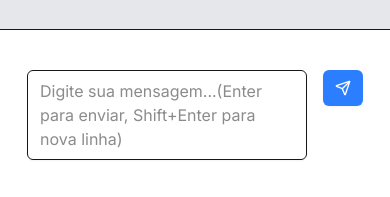
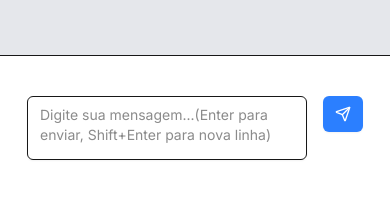
Before and after one commit to Guimonteirojbv/out-chat-bot, a Next.js app: page / in a window 390 px wide. Shown: the part 644-841 px from the top of the page. Built offline with nearby package versions, Linux system fonts and the light colour scheme; no server answers.

Commit message:
refactor: handling errors and responsive design

```diff
--- a/src/components/footer.tsx
+++ b/src/components/footer.tsx
@@ -6,6 +6,7 @@ import { Textarea } from "./ui/textarea";
 import React from "react";
 import { useChat } from "@/contexts/ChatContext";
 import { generateContentAction } from "@/actions/geminiActions";
+import { ErrorHandler } from "@/errors/error-handler";
 
 export function Footer() {
   const [prompt, setPrompt] = React.useState("");
@@ -31,10 +32,12 @@ export function Footer() {
       const generatedText = await generateContentAction(prompt);
       setPrompt("");
 
-      addBotResponse(generatedText);
-    } catch (error: any) {
+      if (generatedText) addBotResponse(generatedText);
+    } catch (error: unknown) {
       const errorMessage =
-        error instanceof Error ? error.message : "Ocorreu um erro inesperado.";
+        error instanceof ErrorHandler
+          ? error.message
+          : "Ocorreu um erro inesperado.";
       setError(errorMessage);
       addBotResponse(`Erro: ${errorMessage}`);
     } finally {
@@ -46,10 +49,11 @@ export function Footer() {
     <footer className="py-10 border-t-1">
       <form className="flex gap-4 container" onSubmit={handleSubmit}>
         <Textarea
-          className="resize-none"
+          className="resize-none text-sm sm:text-md max-h-[200px]"
           onChange={(e: React.ChangeEvent<HTMLTextAreaElement>) =>
             setPrompt(e.target.value)
           }
+          value={prompt}
           onKeyDown={onKeyDown}
           placeholder="Digite sua mensagem...(Enter para enviar, Shift+Enter para nova linha)"
         />
```
